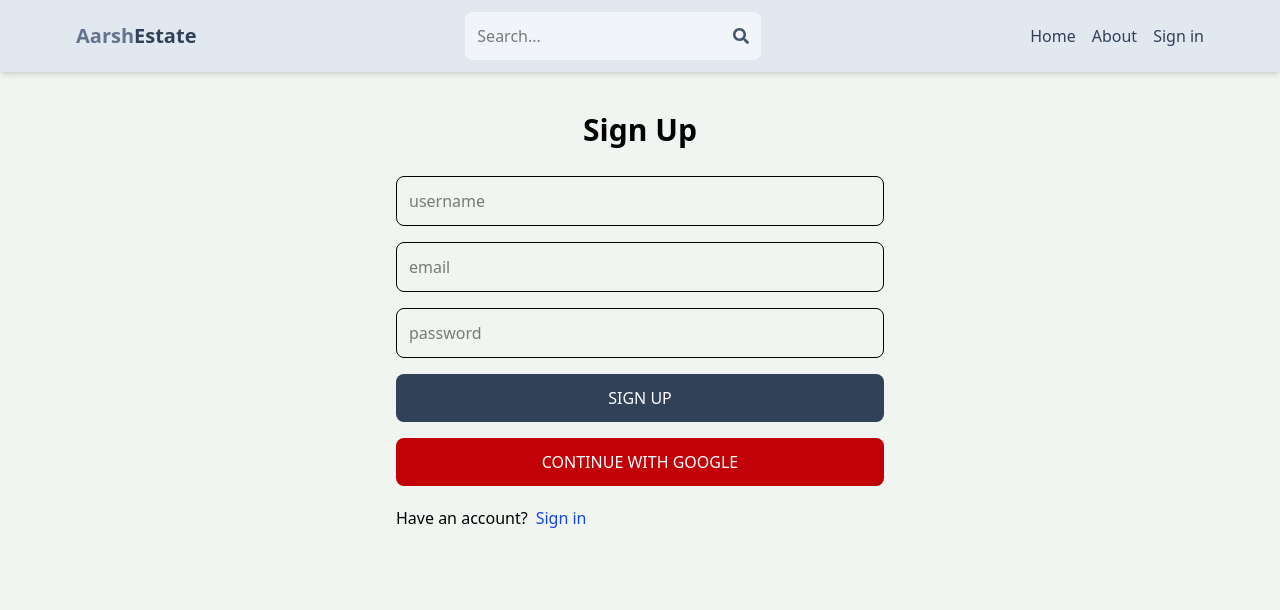
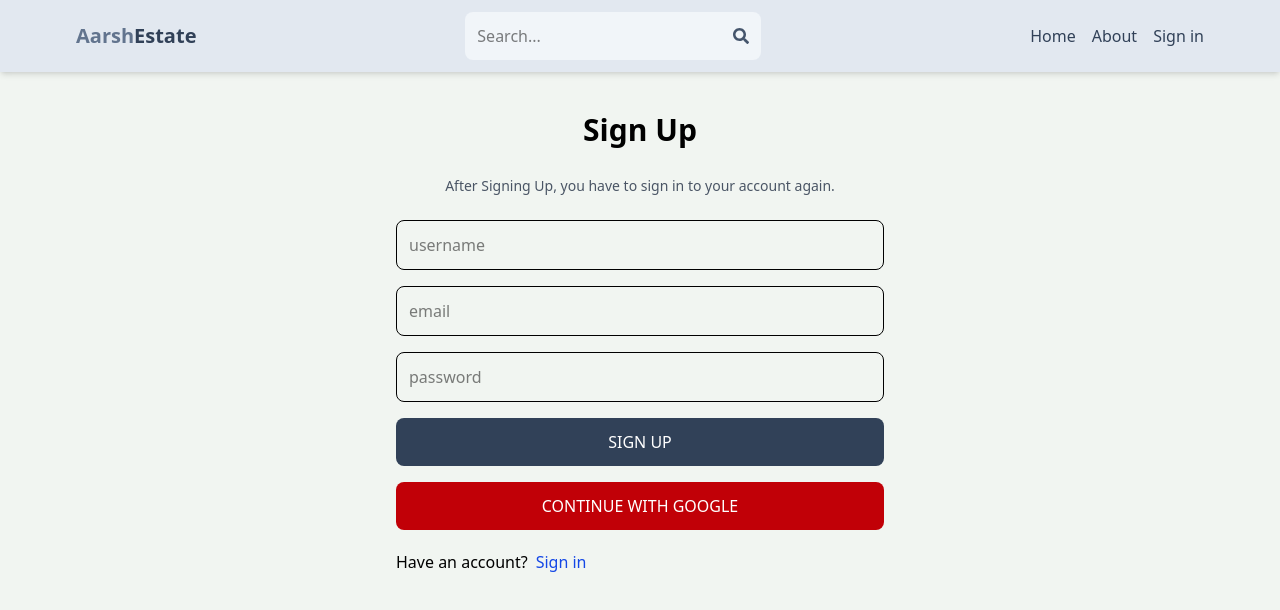
Before and after one commit to Aarsh-Mishra/mern_estate, a React (Vite) app in the folder client/: page /sign-up in a window 1280 px wide. Shown: the top 610 px of the page. Built offline with nearby package versions, Linux system fonts and the light colour scheme; no server answers.

Commit message:
Changes to SignUp.

```diff
--- a/client/src/pages/SignUp.jsx
+++ b/client/src/pages/SignUp.jsx
@@ -38,7 +38,7 @@ function SignUp() {
   }
   setLoading(false);
   setError(null);
-  navigate("/");
+  navigate("/sign-in");
 
     } catch (error) {
       setLoading(false);
@@ -53,6 +53,9 @@ function SignUp() {
   return (
     <div className='p-3 max-w-lg mx-auto'>
       <h1 className='text-3xl text-center font-semibold my-7'>Sign Up</h1>
+      <p className="text-center text-gray-600 text-sm mt-2 mb-6">
+        After Signing Up, you have to sign in to your account again.
+      </p>
       <form onSubmit={handleSubmit} className='flex flex-col gap-4'>
         <input
         type='text'
```
